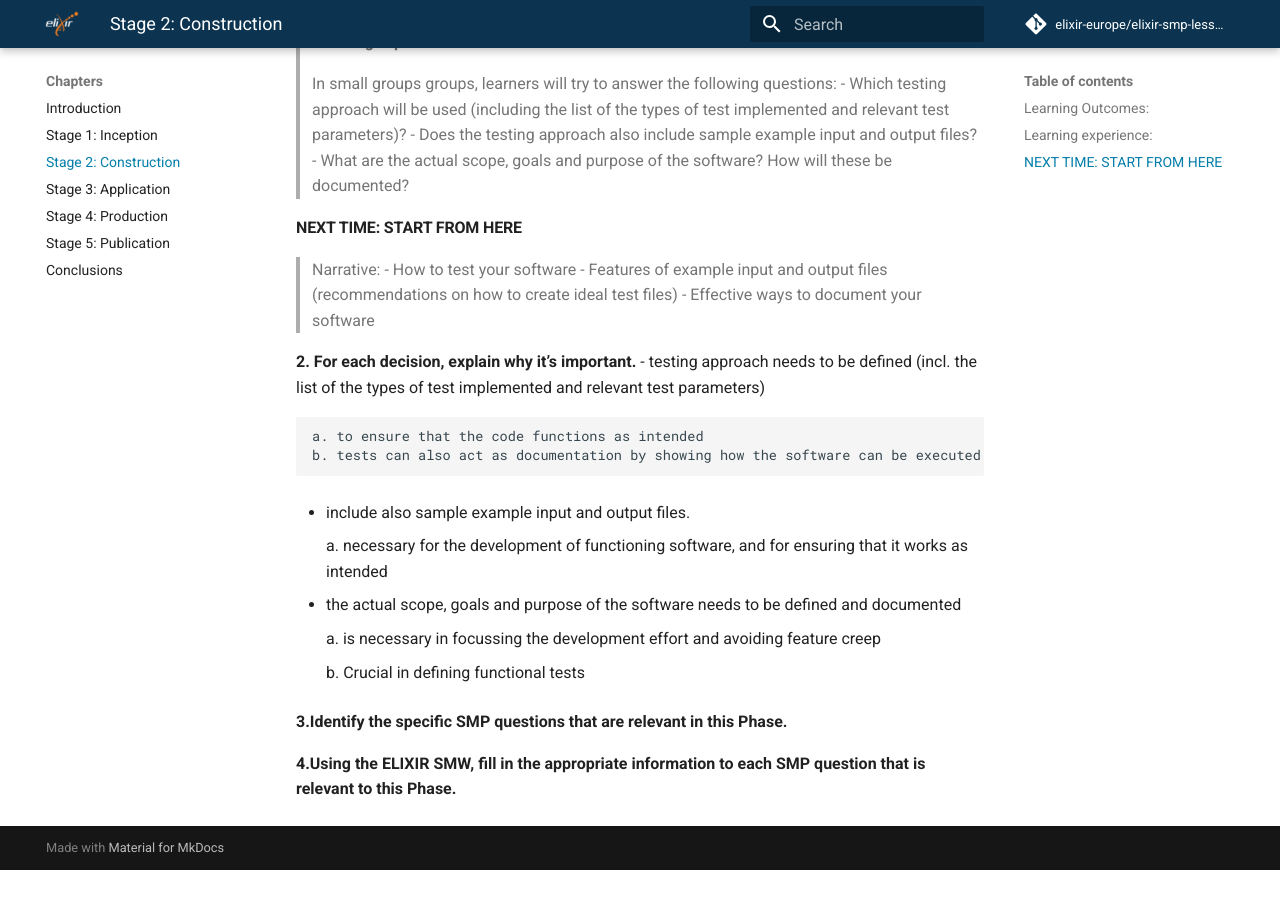
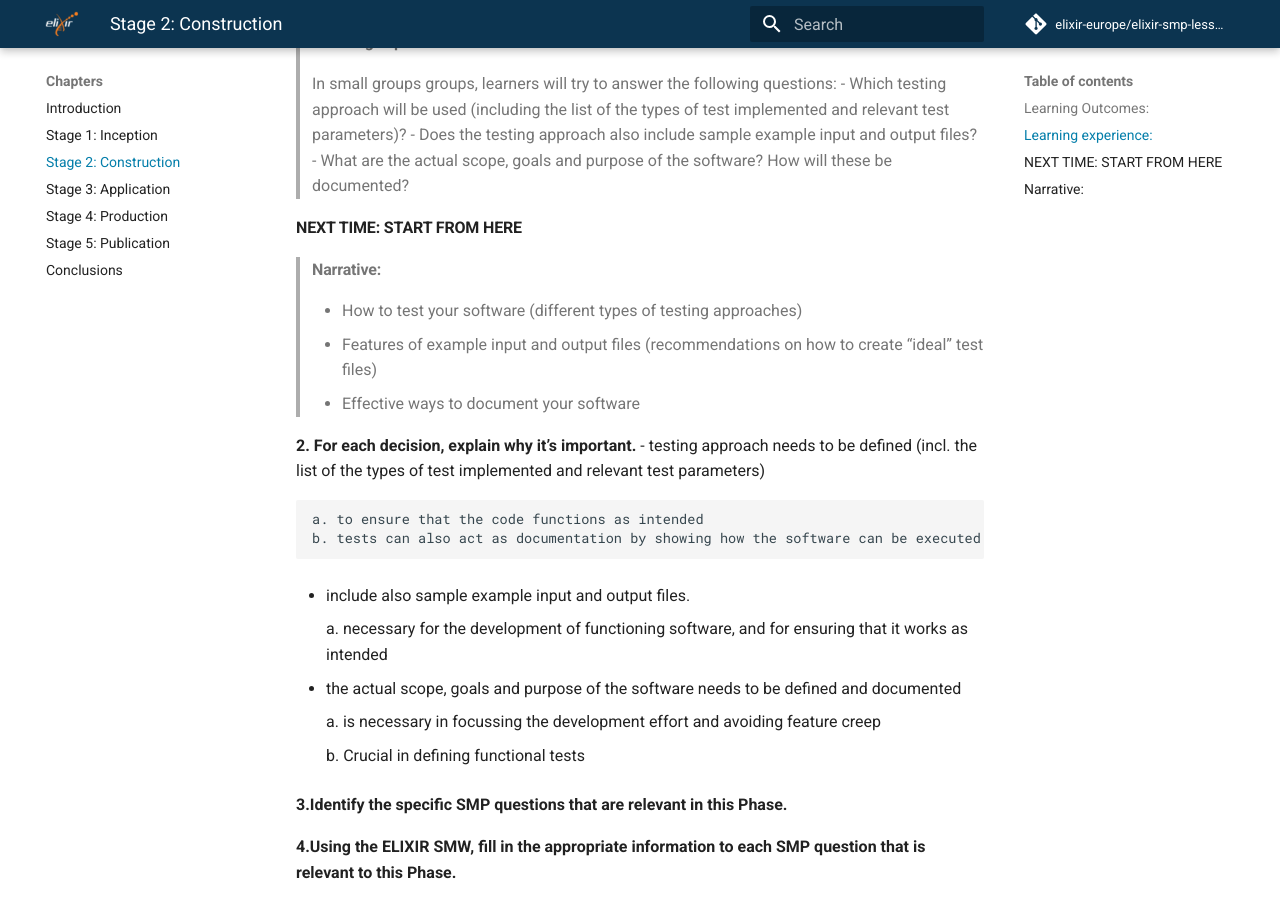
Before and after one commit to elixir-europe/elixir-smp-lesson, an MkDocs documentation site: the page built from docs/chapters/stage2_construction.md, in a window 1280 px wide and 900 px high, scrolled down 575 px. Built offline with MkDocs 1.6.1 and Material for MkDocs 9.7.7, drawn with Linux system fonts in a browser that asks for light colours; comment, search, counter and statistics services are not loaded; before the commit the page ends 1445 px from its top, so only the background shows below that.

Commit message:
Update stage2_construction.md

```diff
--- a/docs/chapters/stage2_construction.md
+++ b/docs/chapters/stage2_construction.md
@@ -24,9 +24,9 @@ tags:
 > - What are the actual scope, goals and purpose of the software? How will these be documented?
 
 #### NEXT TIME: START FROM HERE
-> Narrative:
-> - How to test your software
-> - Features of example input and output files (recommendations on how to create ideal test files)
+>#### Narrative:
+> - How to test your software (different types of testing approaches)
+> - Features of example input and output files (recommendations on how to create "ideal" test files)
 > - Effective ways to document your software
 
 
```
